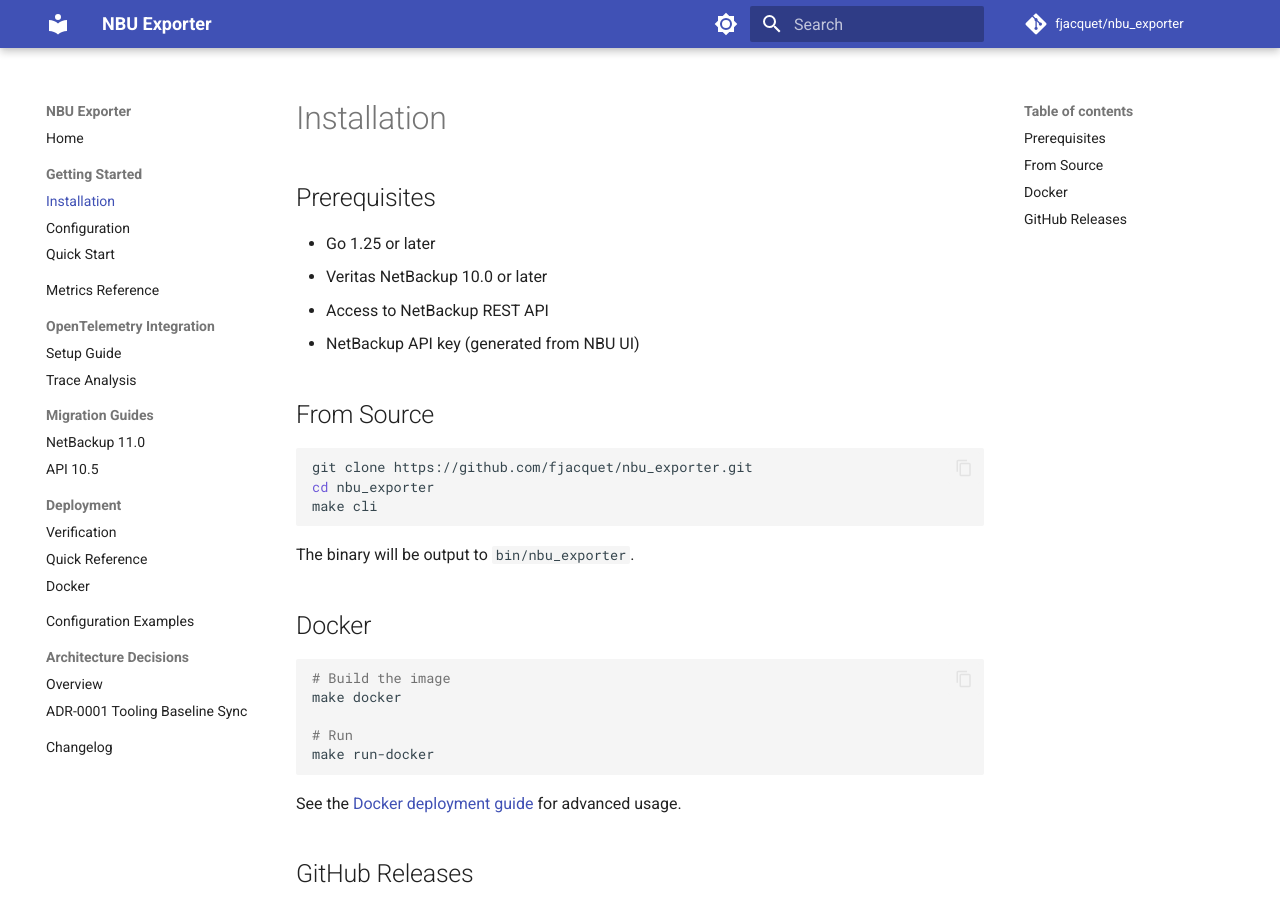
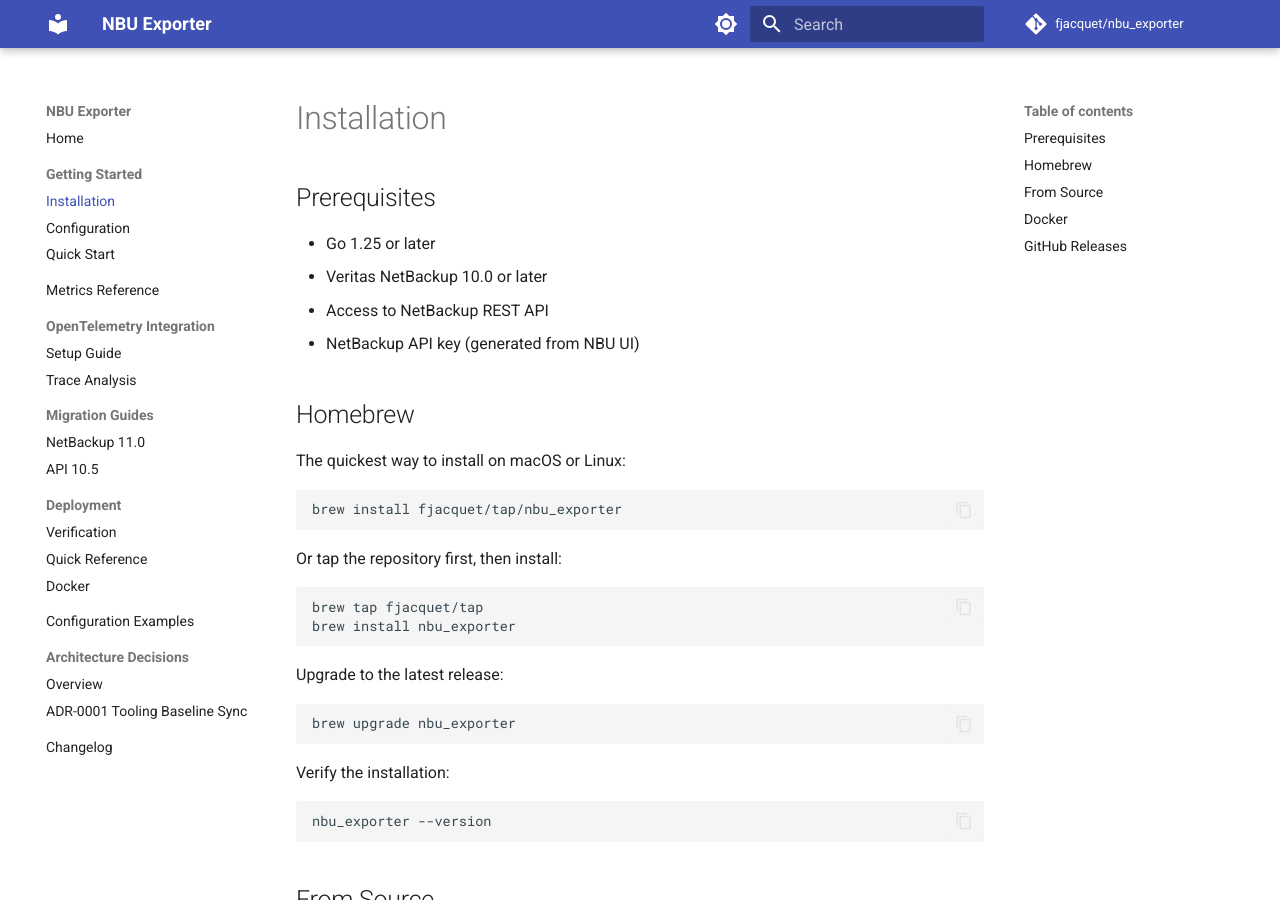
Before and after one commit to fjacquet/nbu_exporter, an MkDocs documentation site: the page built from docs/getting-started/installation.md, in a window 1280 px wide and 900 px high. Built offline with MkDocs 1.6.1 and Material for MkDocs 9.7.7, drawn with Linux system fonts in a browser that asks for light colours; comment, search, counter and statistics services are not loaded.

Commit message:
docs: add Homebrew installation instructions
Document `brew install fjacquet/tap/nbu_exporter` in the installation
guide and README Quick Start, matching the GoReleaser brews config that
publishes to fjacquet/homebrew-tap.

Co-Authored-By: Claude Opus 4.8 <noreply@anthropic.com>

````diff
--- a/docs/getting-started/installation.md
+++ b/docs/getting-started/installation.md
@@ -6,6 +6,33 @@
 - Veritas NetBackup 10.0 or later
 - Access to NetBackup REST API
 - NetBackup API key (generated from NBU UI)
+
+## Homebrew
+
+The quickest way to install on macOS or Linux:
+
+```bash
+brew install fjacquet/tap/nbu_exporter
+```
+
+Or tap the repository first, then install:
+
+```bash
+brew tap fjacquet/tap
+brew install nbu_exporter
+```
+
+Upgrade to the latest release:
+
+```bash
+brew upgrade nbu_exporter
+```
+
+Verify the installation:
+
+```bash
+nbu_exporter --version
+```
 
 ## From Source
 
````
Also changed, not shown: README.md (+9 -2 lines).
